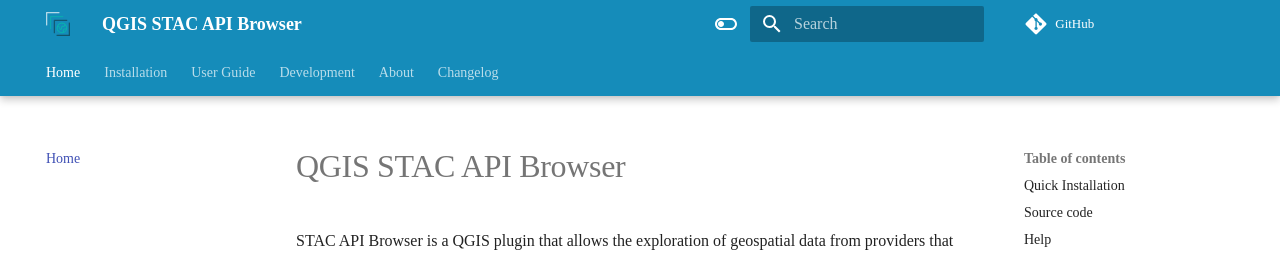
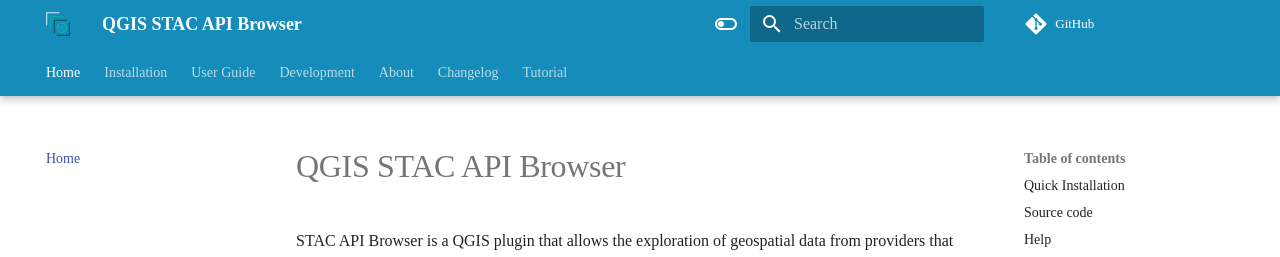
Before and after one commit to stac-utils/qgis-stac-plugin, an MkDocs documentation site: the page built from docs/index.md, in a window 1280 px wide. Shown: the top 257 px of the page. Built offline with MkDocs 1.6.1 and Material for MkDocs 9.7.7, drawn with Linux system fonts in a browser that asks for light colours; comment, search, counter and statistics services are not loaded.

Commit message:
add tutorial in menu

```diff
--- a/mkdocs.yml
+++ b/mkdocs.yml
@@ -14,10 +14,12 @@
   - Development: "development.md"
   - About: "about.md"
   - Changelog: "changelog.md"
+  - Tutorial: "tutorial.md"
 
 plugins:
   - search
   - git-revision-date-localized
+  - mkdocs-video
 
 markdown_extensions:
   - pymdownx.snippets:
```
